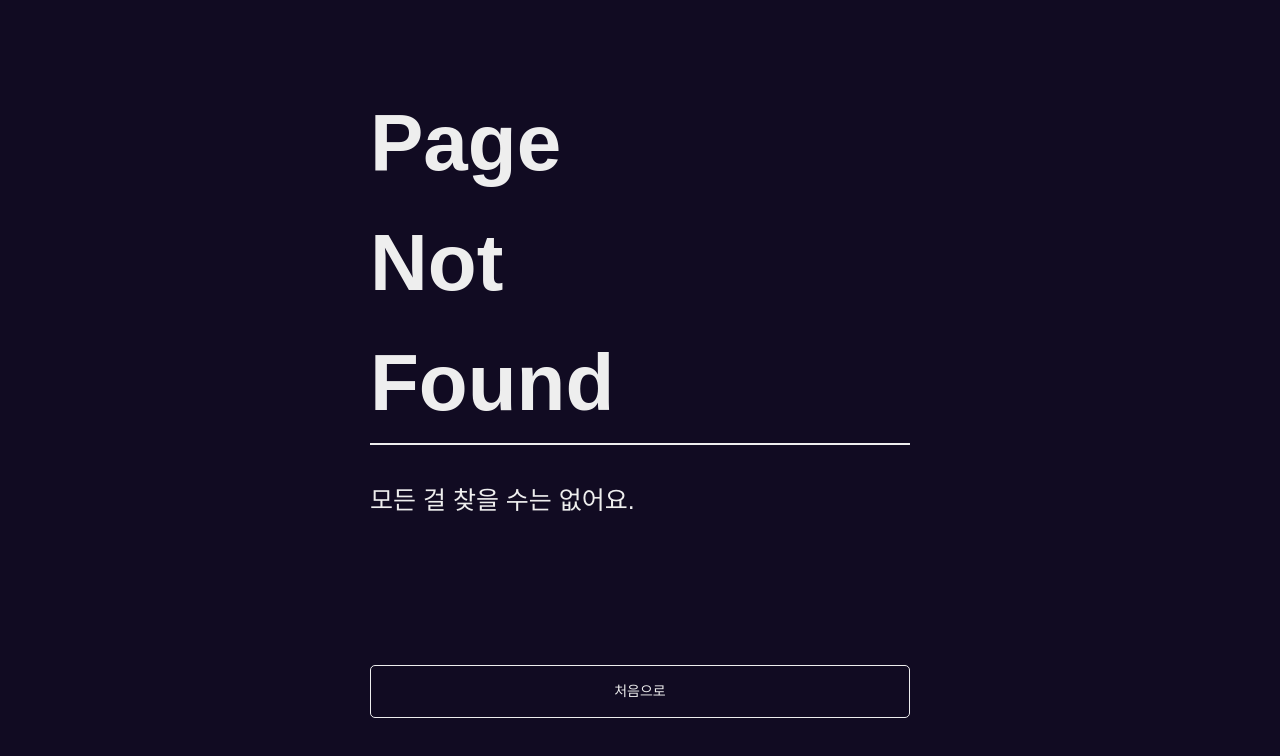
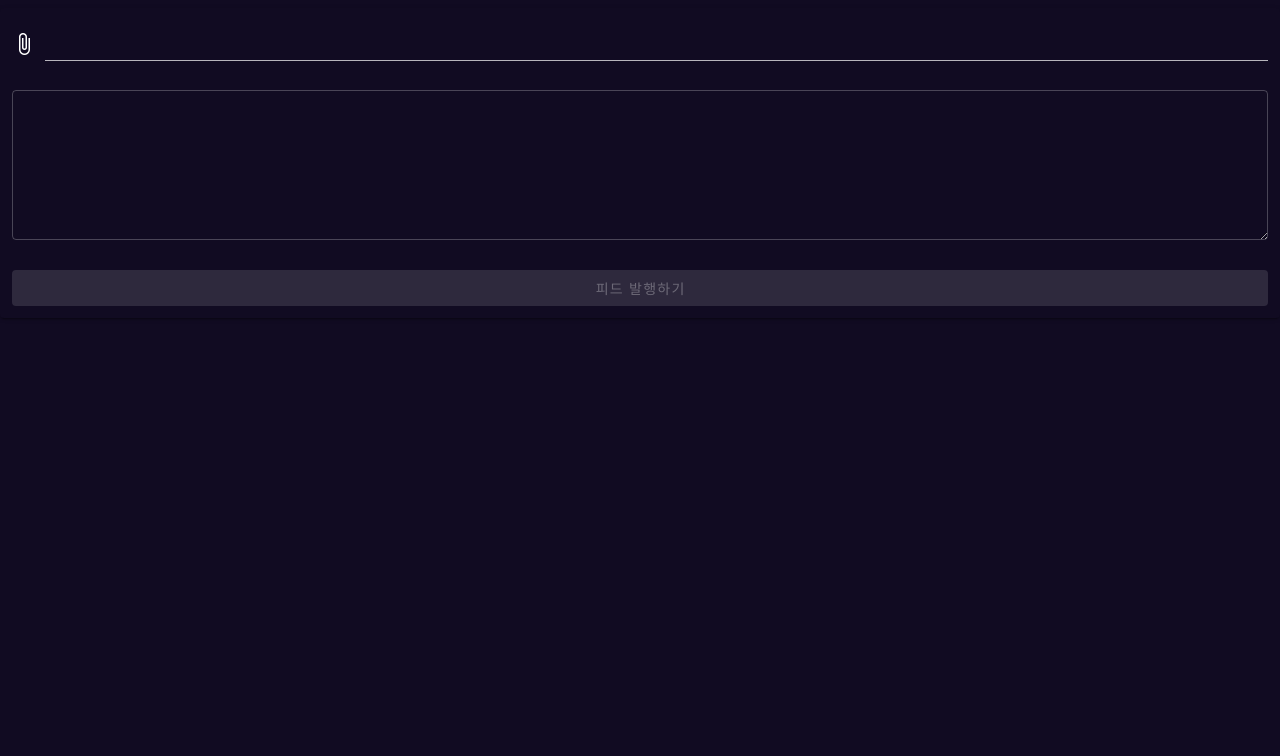
Before and after one commit to ghleex/yeoubyeol, a Vue app in the folder front/: page /feed/up in a window 1280 px wide. Before the commit this address led to /404. Shown: the top 756 px of the page. Built offline with nearby package versions, Linux system fonts and the light colour scheme; a web font is replaced by a local one; what vue-authenticate, vue-cookies would draw is missing.

Commit message:
_# | Temp

```diff
--- a/front/src/App.vue
+++ b/front/src/App.vue
@@ -2,6 +2,8 @@
   <v-app style="background-color:#110b22;">
     <v-content v-if="isLogin && usernickname">
       <hongjulab :username = usernickname />
+      <v-dialog>
+        <template v-slot:activator="{ on }">
           <v-btn
             fixed
             dark
@@ -9,9 +11,14 @@
             bottom
             right
             color="#71d087"
+            v-on="on"
           >
             <v-icon>mdi-plus</v-icon>
           </v-btn>
+        </template>
+
+        <feedCreateUpdate />
+      </v-dialog>
     </v-content>
 
     <v-content v-if="!isLogin">
@@ -24,10 +31,12 @@
 
 <script>
 import hongjulab from "./components/hongjulab";
+import feedCreateUpdate from '@/views/Feed/FeedCreateUpdate.vue'
 export default {
   name: "App",
   components: {
-    hongjulab
+    hongjulab,
+    feedCreateUpdate
   },
   data: () => ({
     isLogin: false,
--- a/front/src/routes.js
+++ b/front/src/routes.js
@@ -15,6 +15,7 @@ import UserProfile from './views/User/UserProfile.vue'
 
 //피드
 import FeedMain from './views/Feed/FeedMain.vue'
+import FeedCreateUpdate from '@/views/Feed/FeedCreateUpdate.vue'
 
 //에러
 import EPageNotFound from './views/Error/EPageNotFound.vue'
@@ -103,6 +104,11 @@ export default [
         name: '메인피드',
         component: FeedMain
     },
+    {
+        path: '/feed/up',
+        name: '피드 저장',
+        component: FeedCreateUpdate
+    },
     //에러
     {
         path: '/404',
--- /dev/null
+++ b/front/src/views/Feed/FeedCreateUpdate.vue
@@ -0,0 +1,61 @@
+<template>
+  <div>
+    <v-card dark color="#110b22">
+      <v-form ref="form" v-model="valid" lazy-validation>
+        <v-row class="py-0 ma-2">
+          <v-col cols="12" class="pa-1">
+            <v-file-input accept="image/*"></v-file-input>
+            <!-- <v-text-field dark label="홍주의 미니랩실" required></v-text-field> -->
+          </v-col>
+
+          <v-col cols="12" class="pa-1">
+            <v-textarea
+                dark
+                :rules="contentRules"
+                required
+                outlined
+                :value="inputPostContent">
+            </v-textarea>
+            <v-btn
+              block
+              class="mb-2"
+              color="#71d087"
+              style="color:#110b22"
+              @click="validate"
+              :disabled="!valid"
+            >피드 발행하기</v-btn>
+          </v-col>
+        </v-row>
+      </v-form>
+    </v-card>
+  </div>
+</template>
+
+<script>
+import FeedApi from '@/apis/FeedApi'
+
+export default {
+    methods: {
+        validate() {
+            if (this.$refs.form.validate()) {
+            // this.snackbar = true;
+                this.newPost();
+            }
+        },
+        newPost() {
+            let data = new FormData();
+            data.append('nickname', this.loginedNickname);
+            data.append('article', 'my-picture');
+            data.append('image', event.target.files[0]);
+
+            FeedApi.newPost(data,res=>{
+
+            })
+        },
+    }
+
+};
+</script>
+
+<style>
+</style>
```
Lines whose indentation alone changed are shown as unchanged.
